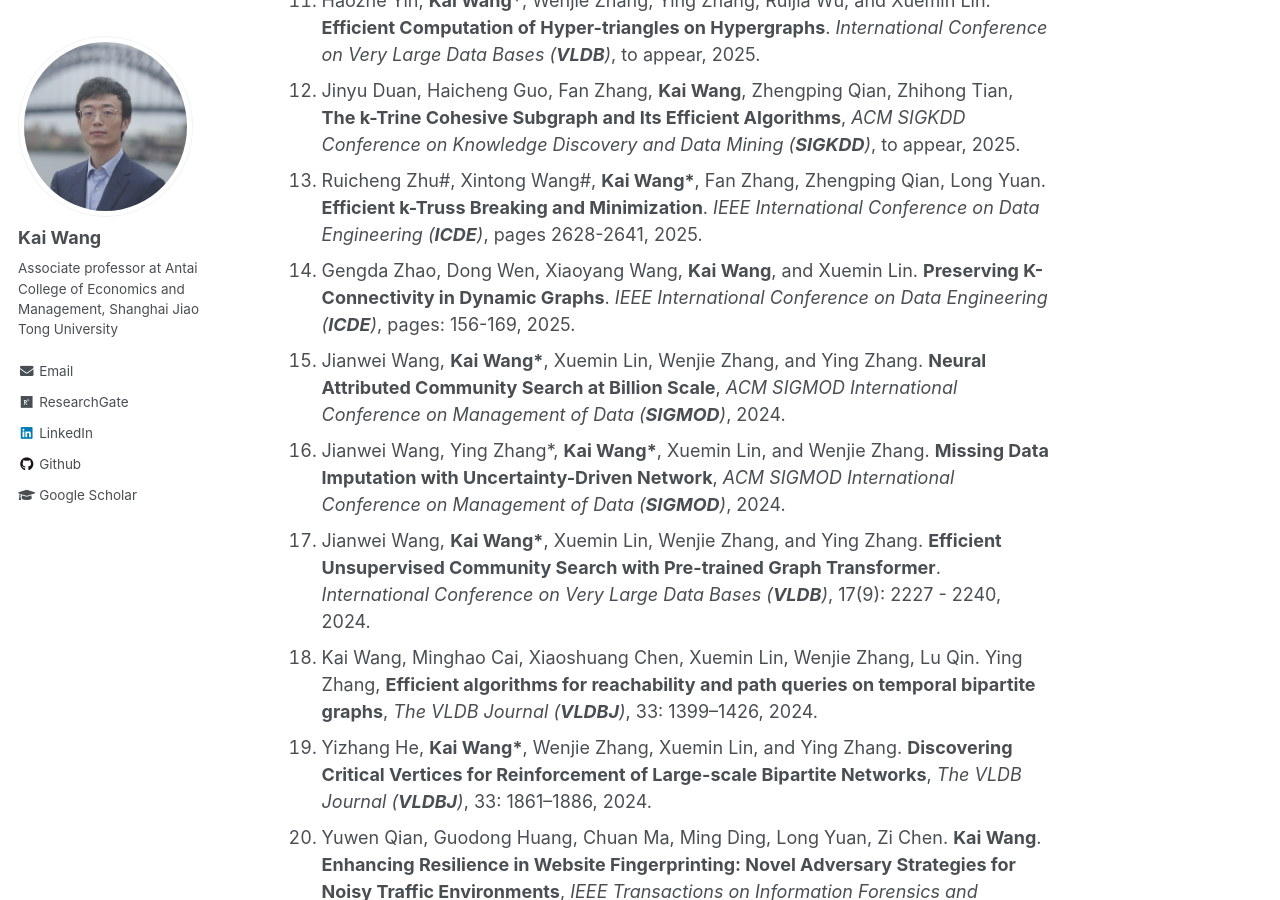
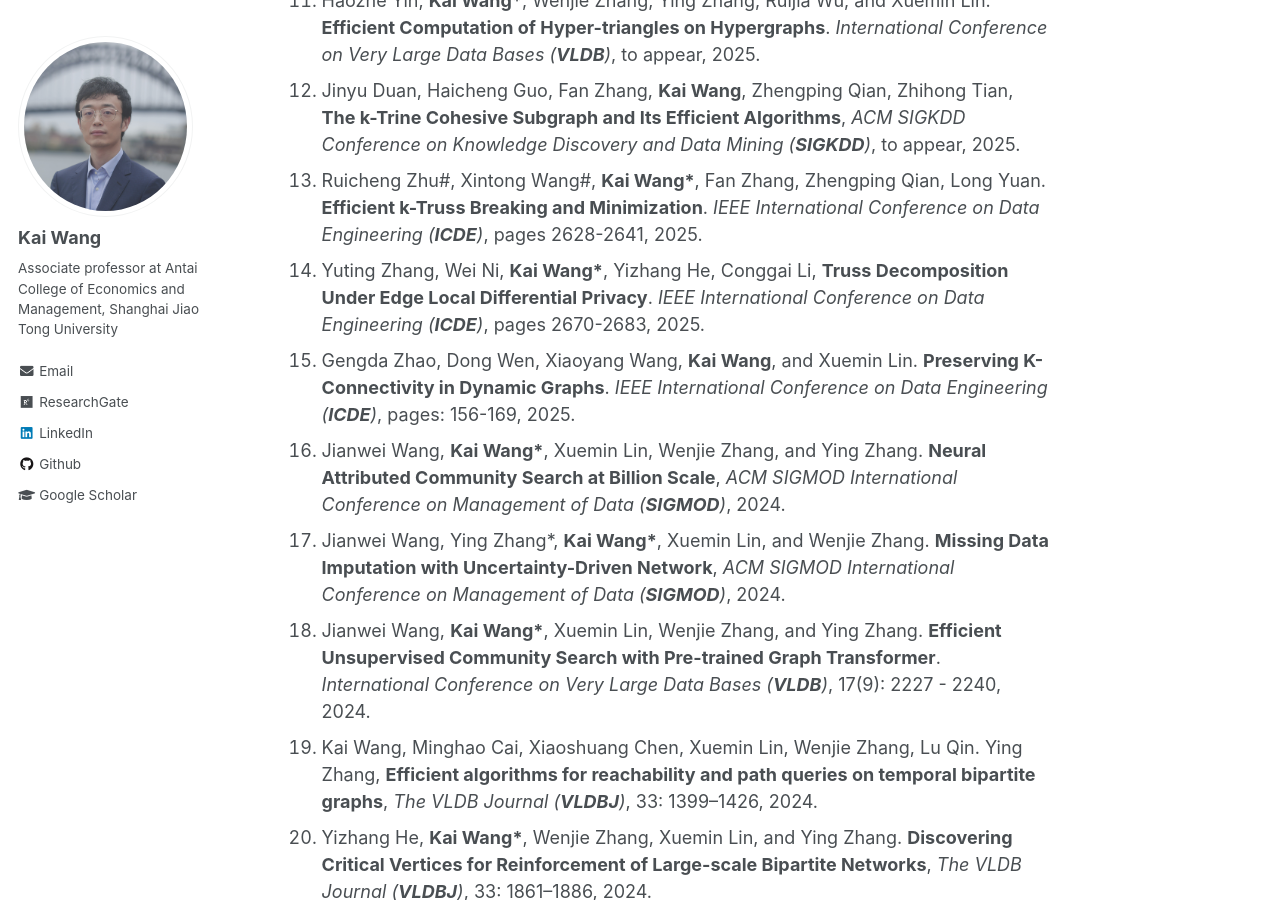
Before and after one commit to cs-kaiwang/cs-kaiwang.github.io, a Jekyll site: the page built from _pages/about.md, in a window 1280 px wide and 900 px high, scrolled down 1634 px. Built offline with Jekyll 4.4.1, drawn with Linux system fonts in a browser that asks for light colours.

Commit message:
Update about.md

```diff
--- a/_pages/about.md
+++ b/_pages/about.md
@@ -31,52 +31,53 @@ Selected Publications and Preprints (* indicates corresponding author)
 11. Haozhe Yin, **Kai Wang\***, Wenjie Zhang, Ying Zhang, Ruijia Wu, and Xuemin Lin. **Efficient Computation of Hyper-triangles on Hypergraphs**. *International Conference on Very Large Data Bases (**VLDB**)*, to appear, 2025.
 12. Jinyu Duan, Haicheng Guo, Fan Zhang, **Kai Wang**, Zhengping Qian, Zhihong Tian, **The k-Trine Cohesive Subgraph and Its Efficient Algorithms**, *ACM SIGKDD Conference on Knowledge Discovery and Data Mining (**SIGKDD**)*, to appear, 2025.
 13. Ruicheng Zhu#, Xintong Wang#, **Kai Wang\***, Fan Zhang, Zhengping Qian, Long Yuan. **Efficient k-Truss Breaking and Minimization**. *IEEE International Conference on Data Engineering (**ICDE**)*, pages 2628-2641, 2025.
-14. Gengda Zhao, Dong Wen, Xiaoyang Wang, **Kai Wang**, and Xuemin Lin. **Preserving K-Connectivity in Dynamic Graphs**. *IEEE International Conference on Data Engineering (**ICDE**)*, pages: 156-169, 2025.
-15. Jianwei Wang, **Kai Wang\***, Xuemin Lin, Wenjie Zhang, and Ying Zhang. **Neural Attributed Community Search at Billion Scale**, *ACM SIGMOD International Conference on Management of Data (**SIGMOD**)*, 2024.
-16. Jianwei Wang, Ying Zhang\*, **Kai Wang\***, Xuemin Lin, and Wenjie Zhang. **Missing Data Imputation with Uncertainty-Driven Network**, *ACM SIGMOD International Conference on Management of Data (**SIGMOD**)*, 2024.
-17. Jianwei Wang, **Kai Wang\***, Xuemin Lin, Wenjie Zhang, and Ying Zhang. **Efficient Unsupervised Community Search with Pre-trained Graph Transformer**. *International Conference on Very Large Data Bases (**VLDB**)*, 17(9): 2227 - 2240, 2024.
-18. Kai Wang, Minghao Cai, Xiaoshuang Chen, Xuemin Lin, Wenjie Zhang, Lu Qin. Ying Zhang, **Efficient algorithms for reachability and path queries on temporal bipartite graphs**, *The VLDB Journal (**VLDBJ**)*, 33: 1399–1426, 2024.
-19. Yizhang He, **Kai Wang\***, Wenjie Zhang, Xuemin Lin, and Ying Zhang. **Discovering Critical Vertices for Reinforcement of Large-scale Bipartite Networks**, *The VLDB Journal (**VLDBJ**)*, 33: 1861–1886, 2024.
-20. Yuwen Qian, Guodong Huang, Chuan Ma, Ming Ding, Long Yuan, Zi Chen. **Kai Wang**. **Enhancing Resilience in Website Fingerprinting: Novel Adversary Strategies for Noisy Traffic Environments**, *IEEE Transactions on Information Forensics and Security (**TIFS**)*, 19: 7216 - 7231, 2024.
-21. Hanchen Wang, **Kai Wang**, Wenjie Zhang, and Ying Zhang. **Bipartite Graph Analytics: Current Techniques and Future Trends** (Tutorial), *IEEE International Conference on Data Engineering (**ICDE**)*, 2024.
-22. Yizhang He, **Kai Wang\***, Wenjie Zhang, Xuemin Lin, Wei Ni, and Ying Zhang. **Butterfly Counting over Bipartite Graphs with Local Differential Privacy**, *IEEE International Conference on Data Engineering (**ICDE**)*, 2024.
-23. Shunyang Li, **Kai Wang\***, Xuemin Lin, Wenjie Zhang, Yizhang He, and Long Yuan. **Querying Historical Cohesive Subgraphs over Temporal Bipartite Graphs**, *IEEE International Conference on Data Engineering (**ICDE**)*, 2024.
-24. Yitong Song, **Kai Wang**, Bin Yao, Zhida Chen, Jiong Xie, and Feifei Li. **Efficient Reverse k Approximate Nearest Neighbor Search over High-Dimensional Vectors**, *IEEE International Conference on Data Engineering (**ICDE**)*, 2024.
-25. Jiujian Chen, **Kai Wang**, Rong-Hua Li, Hongchao Qin, Xuemin Lin, and Guoren Wang. **Maximal Biclique Enumeration: A Prefix Tree Based Approach**, *IEEE International Conference on Data Engineering (**ICDE**)*, 2024.
-26. Yue Zeng, Hongchao Qin, Rong-Hua Li, **Kai Wang**, Guoren Wang, and Xuemin Lin. **Mining Quasi-Periodic Communities in Temporal Network**, *IEEE International Conference on Data Engineering (**ICDE**)*, 2024.
-27. Siyi Teng, Jiadong Xie, Fan Zhang, Can Lu, Juntao Fang, **Kai Wang**, **Optimizing Network Resilience via Vertex Anchoring**, *The Web Conference (oral)*, 2024.
-28. Yuting Zhang, **Kai Wang\***, Wenjie Zhang, Wei Ni, and Xuemin Lin, **Size-bounded Community Search over Large Bipartite Graphs**, *International Conference on Extending Database Technology (EDBT)*, 2024.
-29. Xinwei Cai, Xiangyu Ke, **Kai Wang**, Lu Chen, Tianming Zhang, Qing Liu, and Yunjun Gao. **Efficient Temporal Butterfly Counting and Enumeration on Temporal Bipartite Graphs**. *International Conference on Very Large Data Bases (**VLDB**)*, 17(4): 657 - 670, 2023.
-30. Siyi Teng, Jiadong Xie, Mingkai Zhang, Kai Wang, and Fan Zhang. **IMinimize: A System for Negative Influence Minimization via Vertex Blocking**, *The Conference on Information and Knowledge Management (CIKM)*, pages 5101–5105, 2023.
-31. Yizhang He, **Kai Wang\***, Wenjie Zhang, Xuemin Lin, and Ying Zhang. **Scaling Up k-Clique Densest Subgraph Detection**, *ACM SIGMOD International Conference on Management of Data (**SIGMOD**)*, 1(1): 1-26, 2023.
-32. Fan Zhang, Qingyuan Linghu, Jiadong Xie, **Kai Wang\***, Xuemin Lin. Wenjie Zhang, **Quantifying Node Importance over Network Structural Stability**, *ACM SIGKDD Conference on Knowledge Discovery and Data Mining (**SIGKDD**)*, pages 3217-3228, 2023.
-33. Yiwei Zhao, Zi Chen, Long Yuan, Xuemin Lin, and **Kai Wang**. **Index-Based Biclique Percolation Communities Search on Bipartite graphs**, *IEEE International Conference on Data Engineering (**ICDE**)*, pages 2699-2712, 2023.
-34. Jiadong Xie, Fan Zhang, **Kai Wang**, Xuemin Lin, and Wenjie Zhang. **Minimizing the Influence of Misinformation via Vertex Blocking**, *IEEE International Conference on Data Engineering (**ICDE**)*, pages 789-801, 2023.
-35. **Kai Wang**, Gengda Zhao, Wenjie Zhang, Xuemin Lin, Ying Zhang, Yizhang He, Chunxiao Li. **Cohesive Subgraph Discovery over Uncertain Bipartite Graphs**, *IEEE Transactions on Knowledge and Data Engineering (**TKDE**)*, 35(11):11165 - 11179, 2023.
-36. **Kai Wang**, Xuemin Lin, Lu Qin, Wenjie Zhang, and Ying Zhang. **Accelerated butterfly counting with vertex priority on bipartite graphs**, *The VLDB Journal (**VLDBJ**)*, 32(2): 257-281, 2022.
-37. Yixiang Fang, **Kai Wang**, Xuemin Lin, and Wenjie Zhang. **Cohesive Subgraph Search over Big Heterogeneous Information Networks** (Book), *Springer Briefs in Computer Science*, Springer Nature, ISBN: 978-3-030-97568-5, 2022.
-38. Yuren Mao, Yaobo Liang, Nan Duan, Haobo Wang, **Kai Wang**, Lu Chen, and Yunjun Gao, **Less-forgetting Multi-lingual Fine-tuning**, *Conference on Neural Information Processing Systems (**NeurIPS**)*, pages 14917-14928, 2022.
-39. **Kai Wang**, Wenjie Zhang, Xuemin Lin, Lu Qin, and Alexander Zhou. **Efficient Personalized Maximum Biclique Search**, *IEEE International Conference on Data Engineering (**ICDE**)*, pages 498-511, 2022.
-40. **Kai Wang**, Wenjie Zhang, Xuemin Lin, Ying Zhang, and Shunyang Li. **Discovering Hierarchy of Bipartite Graphs with Cohesive Subgraphs**, *IEEE International Conference on Data Engineering (**ICDE**)*, pages 2291-2305, 2022.
-41. Gengda Zhao, **Kai Wang\***, Wenjie Zhang, Xuemin Lin, Ying Zhang, and Yizhang He. **Efficient Computation of Cohesive Subgraphs in Uncertain Bipartite Graphs**, *IEEE International Conference on Data Engineering (**ICDE**)*, pages 2333-2345, 2022.
-42. Yizhang He, **Kai Wang\***, Wenjie Zhang, Xuemin Lin, and Ying Zhang. **Efficient Reinforcement of Bipartite Networks at Billion Scale**, *IEEE International Conference on Data Engineering (**ICDE**)*, pages 446-458, 2022.
-43. **Kai Wang**, Wenjie Zhang, Ying Zhang, Lu Qin, and Yuting Zhang. **Discovering Significant Communities on Bipartite Graphs: An Index-based Approach**, *IEEE Transactions on Knowledge and Data Engineering (**TKDE**)*, 35(3): 2471-2485, 2021.
-44. Yuting Zhang, **Kai Wang\***, Wenjie Zhang, Xuemin Lin, and Ying Zhang. **Pareto-Optimal Community Search on Large Bipartite Graphs**, *The Conference on Information and Knowledge Management (CIKM)*, pages 2647-2656, 2021.
-45. **Kai Wang**, Yiheng Hu, Xuemin Lin, Wenjie Zhang, Lu Qin, and Ying Zhang. **CohBGA: A Cohesive Structure Based Bipartite Graph Analytics System** (Demo), *The Conference on Information and Knowledge Management (CIKM)*, pages 4799-4803, 2021.
-46. Xiaoshuang Chen, **Kai Wang\***, Xuemin Lin, Wenjie Zhang, Lu Qin, and Ying Zhang. **Efficiently Answering Reachability and Path Queries on Temporal Bipartite Graphs**, *International Conference on Very Large Data Bases (**VLDB**)*, 14(10): 1845-1858, 2021.
-47. Yixiang Fang, **Kai Wang**, Xuemin Lin, and Wenjie Zhang. **Cohesive Subgraph Search over Big Heterogeneous Information Networks: Applications, Challenges, and Solutions** (Tutorial), *ACM SIGMOD International Conference on Management of Data (**SIGMOD**)*, pages 2829-2838, 2021.
-48. **Kai Wang**, Xuemin Lin, Lu Qin, Wenjie Zhang, and Ying Zhang. **Towards Efficient Solutions of Bitruss Decomposition for Large-scale Bipartite Graphs**, *The VLDB Journal (**VLDBJ**)*, 31(2): 203-226, 2021.
-49. Yizhang He, **Kai Wang\***, Wenjie Zhang, Xuemin Lin, and Ying Zhang. **Exploring Cohesive Subgraphs with Vertex Engagement and Tie Strength in Bipartite Graphs**, *Information Sciences*, 572: 277-296, 2021.
-50. Fan Zhang, Jiadong Xie, **Kai Wang**, Shiyu Yang, Yu Jiang. **Discovering Key Users for Defending Network Structural Stability**, *World Wide Web*, 25(2): 679-701, 2021.
-51. Bo Tang, Man Lung Yiu, Kyriakos Mouratidis, Jiahao Zhang, and **Kai Wang**. **On Discovering Motifs and Frequent Patterns in Spatial Trajectories with Discrete Frechet Distance**, *GeoInformatica*, 26(1): 29-66, 2021.
-52. **Kai Wang**, Wenjie Zhang, Xuemin Lin, Ying Zhang, Lu Qin, and Yuting Zhang. **Efficient and Effective Community Search on Large-scale Bipartite Graphs**, *IEEE International Conference on Data Engineering (**ICDE**)*, pages 85-96, 2021.
-53. **Kai Wang**, Shuting Wang, Xin Cao, and Lu Qin. **Efficient Radius-bounded Community Search in Geo-social Networks**, *IEEE Transactions on Knowledge and Data Engineering (**TKDE**)*, 34(9): 4186-4200, 2020.
-54. Maryam Ghafouri, **Kai Wang\***, Fan Zhang, Ying Zhang, and Xuemin Lin. **Efficient Graph Hierarchical Decomposition With User Engagement And Tie Strength**, *International Conference on Database Systems for Advanced Applications (DASFAA)*, pages 448-465, 2020.
-55. **Kai Wang**, Xuemin Lin, Lu Qin, Wenjie Zhang, and Ying Zhang. **Efficient Bitruss Decomposition for Large-scale Bipartite Graphs**, *IEEE International Conference on Data Engineering (**ICDE**)*, pages 661-672, 2020.
-56. **Kai Wang**, Xuemin Lin, Lu Qin, Wenjie Zhang, and Ying Zhang. **Vertex Priority Based Butterfly Counting for Large-scale Bipartite Networks**, *International Conference on Very Large Data Bases (**VLDB**)*, 12(10): 1139-1152, 2019.
-57. **Kai Wang**, Xin Cao, Xuemin Lin, Wenjie Zhang, and Lu Qin. **Efficient Computing of Radius-bounded k-cores**, *IEEE International Conference on Data Engineering (**ICDE**)*, pages 233-244, 2018.
-58. Bo Tang, Man Lung Yiu, Kyriakos Mouratidis, and **Kai Wang**. **Efficient Motif Discovery in Spatial Trajectories using Discrete Fréchet Distance**, *International Conference on Extending Database Technology (EDBT)*, pages 378-389, 2017.
-59. Lu Chen, Yunjun Gao, **Kai Wang**, Christian S Jensen, and Gang Chen. **Answering Why-not Questions on Metric Probabilistic Range Queries**, *IEEE International Conference on Data Engineering (**ICDE**)*, pages 767-778, 2016.
+14. Yuting Zhang, Wei Ni, **Kai Wang\***, Yizhang He, Conggai Li, **Truss Decomposition Under Edge Local Differential Privacy**. *IEEE International Conference on Data Engineering (**ICDE**)*, pages 2670-2683, 2025.
+15. Gengda Zhao, Dong Wen, Xiaoyang Wang, **Kai Wang**, and Xuemin Lin. **Preserving K-Connectivity in Dynamic Graphs**. *IEEE International Conference on Data Engineering (**ICDE**)*, pages: 156-169, 2025.
+16. Jianwei Wang, **Kai Wang\***, Xuemin Lin, Wenjie Zhang, and Ying Zhang. **Neural Attributed Community Search at Billion Scale**, *ACM SIGMOD International Conference on Management of Data (**SIGMOD**)*, 2024.
+17. Jianwei Wang, Ying Zhang\*, **Kai Wang\***, Xuemin Lin, and Wenjie Zhang. **Missing Data Imputation with Uncertainty-Driven Network**, *ACM SIGMOD International Conference on Management of Data (**SIGMOD**)*, 2024.
+18. Jianwei Wang, **Kai Wang\***, Xuemin Lin, Wenjie Zhang, and Ying Zhang. **Efficient Unsupervised Community Search with Pre-trained Graph Transformer**. *International Conference on Very Large Data Bases (**VLDB**)*, 17(9): 2227 - 2240, 2024.
+19. Kai Wang, Minghao Cai, Xiaoshuang Chen, Xuemin Lin, Wenjie Zhang, Lu Qin. Ying Zhang, **Efficient algorithms for reachability and path queries on temporal bipartite graphs**, *The VLDB Journal (**VLDBJ**)*, 33: 1399–1426, 2024.
+20. Yizhang He, **Kai Wang\***, Wenjie Zhang, Xuemin Lin, and Ying Zhang. **Discovering Critical Vertices for Reinforcement of Large-scale Bipartite Networks**, *The VLDB Journal (**VLDBJ**)*, 33: 1861–1886, 2024.
+21. Yuwen Qian, Guodong Huang, Chuan Ma, Ming Ding, Long Yuan, Zi Chen. **Kai Wang**. **Enhancing Resilience in Website Fingerprinting: Novel Adversary Strategies for Noisy Traffic Environments**, *IEEE Transactions on Information Forensics and Security (**TIFS**)*, 19: 7216 - 7231, 2024.
+22. Hanchen Wang, **Kai Wang**, Wenjie Zhang, and Ying Zhang. **Bipartite Graph Analytics: Current Techniques and Future Trends** (Tutorial), *IEEE International Conference on Data Engineering (**ICDE**)*, 2024.
+23. Yizhang He, **Kai Wang\***, Wenjie Zhang, Xuemin Lin, Wei Ni, and Ying Zhang. **Butterfly Counting over Bipartite Graphs with Local Differential Privacy**, *IEEE International Conference on Data Engineering (**ICDE**)*, 2024.
+24. Shunyang Li, **Kai Wang\***, Xuemin Lin, Wenjie Zhang, Yizhang He, and Long Yuan. **Querying Historical Cohesive Subgraphs over Temporal Bipartite Graphs**, *IEEE International Conference on Data Engineering (**ICDE**)*, 2024.
+25. Yitong Song, **Kai Wang**, Bin Yao, Zhida Chen, Jiong Xie, and Feifei Li. **Efficient Reverse k Approximate Nearest Neighbor Search over High-Dimensional Vectors**, *IEEE International Conference on Data Engineering (**ICDE**)*, 2024.
+26. Jiujian Chen, **Kai Wang**, Rong-Hua Li, Hongchao Qin, Xuemin Lin, and Guoren Wang. **Maximal Biclique Enumeration: A Prefix Tree Based Approach**, *IEEE International Conference on Data Engineering (**ICDE**)*, 2024.
+27. Yue Zeng, Hongchao Qin, Rong-Hua Li, **Kai Wang**, Guoren Wang, and Xuemin Lin. **Mining Quasi-Periodic Communities in Temporal Network**, *IEEE International Conference on Data Engineering (**ICDE**)*, 2024.
+28. Siyi Teng, Jiadong Xie, Fan Zhang, Can Lu, Juntao Fang, **Kai Wang**, **Optimizing Network Resilience via Vertex Anchoring**, *The Web Conference (oral)*, 2024.
+29. Yuting Zhang, **Kai Wang\***, Wenjie Zhang, Wei Ni, and Xuemin Lin, **Size-bounded Community Search over Large Bipartite Graphs**, *International Conference on Extending Database Technology (EDBT)*, 2024.
+30. Xinwei Cai, Xiangyu Ke, **Kai Wang**, Lu Chen, Tianming Zhang, Qing Liu, and Yunjun Gao. **Efficient Temporal Butterfly Counting and Enumeration on Temporal Bipartite Graphs**. *International Conference on Very Large Data Bases (**VLDB**)*, 17(4): 657 - 670, 2023.
+31. Siyi Teng, Jiadong Xie, Mingkai Zhang, Kai Wang, and Fan Zhang. **IMinimize: A System for Negative Influence Minimization via Vertex Blocking**, *The Conference on Information and Knowledge Management (CIKM)*, pages 5101–5105, 2023.
+32. Yizhang He, **Kai Wang\***, Wenjie Zhang, Xuemin Lin, and Ying Zhang. **Scaling Up k-Clique Densest Subgraph Detection**, *ACM SIGMOD International Conference on Management of Data (**SIGMOD**)*, 1(1): 1-26, 2023.
+33. Fan Zhang, Qingyuan Linghu, Jiadong Xie, **Kai Wang\***, Xuemin Lin. Wenjie Zhang, **Quantifying Node Importance over Network Structural Stability**, *ACM SIGKDD Conference on Knowledge Discovery and Data Mining (**SIGKDD**)*, pages 3217-3228, 2023.
+34. Yiwei Zhao, Zi Chen, Long Yuan, Xuemin Lin, and **Kai Wang**. **Index-Based Biclique Percolation Communities Search on Bipartite graphs**, *IEEE International Conference on Data Engineering (**ICDE**)*, pages 2699-2712, 2023.
+35. Jiadong Xie, Fan Zhang, **Kai Wang**, Xuemin Lin, and Wenjie Zhang. **Minimizing the Influence of Misinformation via Vertex Blocking**, *IEEE International Conference on Data Engineering (**ICDE**)*, pages 789-801, 2023.
+36. **Kai Wang**, Gengda Zhao, Wenjie Zhang, Xuemin Lin, Ying Zhang, Yizhang He, Chunxiao Li. **Cohesive Subgraph Discovery over Uncertain Bipartite Graphs**, *IEEE Transactions on Knowledge and Data Engineering (**TKDE**)*, 35(11):11165 - 11179, 2023.
+37. **Kai Wang**, Xuemin Lin, Lu Qin, Wenjie Zhang, and Ying Zhang. **Accelerated butterfly counting with vertex priority on bipartite graphs**, *The VLDB Journal (**VLDBJ**)*, 32(2): 257-281, 2022.
+38. Yixiang Fang, **Kai Wang**, Xuemin Lin, and Wenjie Zhang. **Cohesive Subgraph Search over Big Heterogeneous Information Networks** (Book), *Springer Briefs in Computer Science*, Springer Nature, ISBN: 978-3-030-97568-5, 2022.
+39. Yuren Mao, Yaobo Liang, Nan Duan, Haobo Wang, **Kai Wang**, Lu Chen, and Yunjun Gao, **Less-forgetting Multi-lingual Fine-tuning**, *Conference on Neural Information Processing Systems (**NeurIPS**)*, pages 14917-14928, 2022.
+40. **Kai Wang**, Wenjie Zhang, Xuemin Lin, Lu Qin, and Alexander Zhou. **Efficient Personalized Maximum Biclique Search**, *IEEE International Conference on Data Engineering (**ICDE**)*, pages 498-511, 2022.
+41. **Kai Wang**, Wenjie Zhang, Xuemin Lin, Ying Zhang, and Shunyang Li. **Discovering Hierarchy of Bipartite Graphs with Cohesive Subgraphs**, *IEEE International Conference on Data Engineering (**ICDE**)*, pages 2291-2305, 2022.
+42. Gengda Zhao, **Kai Wang\***, Wenjie Zhang, Xuemin Lin, Ying Zhang, and Yizhang He. **Efficient Computation of Cohesive Subgraphs in Uncertain Bipartite Graphs**, *IEEE International Conference on Data Engineering (**ICDE**)*, pages 2333-2345, 2022.
+43. Yizhang He, **Kai Wang\***, Wenjie Zhang, Xuemin Lin, and Ying Zhang. **Efficient Reinforcement of Bipartite Networks at Billion Scale**, *IEEE International Conference on Data Engineering (**ICDE**)*, pages 446-458, 2022.
+44. **Kai Wang**, Wenjie Zhang, Ying Zhang, Lu Qin, and Yuting Zhang. **Discovering Significant Communities on Bipartite Graphs: An Index-based Approach**, *IEEE Transactions on Knowledge and Data Engineering (**TKDE**)*, 35(3): 2471-2485, 2021.
+45. Yuting Zhang, **Kai Wang\***, Wenjie Zhang, Xuemin Lin, and Ying Zhang. **Pareto-Optimal Community Search on Large Bipartite Graphs**, *The Conference on Information and Knowledge Management (CIKM)*, pages 2647-2656, 2021.
+46. **Kai Wang**, Yiheng Hu, Xuemin Lin, Wenjie Zhang, Lu Qin, and Ying Zhang. **CohBGA: A Cohesive Structure Based Bipartite Graph Analytics System** (Demo), *The Conference on Information and Knowledge Management (CIKM)*, pages 4799-4803, 2021.
+47. Xiaoshuang Chen, **Kai Wang\***, Xuemin Lin, Wenjie Zhang, Lu Qin, and Ying Zhang. **Efficiently Answering Reachability and Path Queries on Temporal Bipartite Graphs**, *International Conference on Very Large Data Bases (**VLDB**)*, 14(10): 1845-1858, 2021.
+48. Yixiang Fang, **Kai Wang**, Xuemin Lin, and Wenjie Zhang. **Cohesive Subgraph Search over Big Heterogeneous Information Networks: Applications, Challenges, and Solutions** (Tutorial), *ACM SIGMOD International Conference on Management of Data (**SIGMOD**)*, pages 2829-2838, 2021.
+49. **Kai Wang**, Xuemin Lin, Lu Qin, Wenjie Zhang, and Ying Zhang. **Towards Efficient Solutions of Bitruss Decomposition for Large-scale Bipartite Graphs**, *The VLDB Journal (**VLDBJ**)*, 31(2): 203-226, 2021.
+50. Yizhang He, **Kai Wang\***, Wenjie Zhang, Xuemin Lin, and Ying Zhang. **Exploring Cohesive Subgraphs with Vertex Engagement and Tie Strength in Bipartite Graphs**, *Information Sciences*, 572: 277-296, 2021.
+51. Fan Zhang, Jiadong Xie, **Kai Wang**, Shiyu Yang, Yu Jiang. **Discovering Key Users for Defending Network Structural Stability**, *World Wide Web*, 25(2): 679-701, 2021.
+52. Bo Tang, Man Lung Yiu, Kyriakos Mouratidis, Jiahao Zhang, and **Kai Wang**. **On Discovering Motifs and Frequent Patterns in Spatial Trajectories with Discrete Frechet Distance**, *GeoInformatica*, 26(1): 29-66, 2021.
+53. **Kai Wang**, Wenjie Zhang, Xuemin Lin, Ying Zhang, Lu Qin, and Yuting Zhang. **Efficient and Effective Community Search on Large-scale Bipartite Graphs**, *IEEE International Conference on Data Engineering (**ICDE**)*, pages 85-96, 2021.
+54. **Kai Wang**, Shuting Wang, Xin Cao, and Lu Qin. **Efficient Radius-bounded Community Search in Geo-social Networks**, *IEEE Transactions on Knowledge and Data Engineering (**TKDE**)*, 34(9): 4186-4200, 2020.
+55. Maryam Ghafouri, **Kai Wang\***, Fan Zhang, Ying Zhang, and Xuemin Lin. **Efficient Graph Hierarchical Decomposition With User Engagement And Tie Strength**, *International Conference on Database Systems for Advanced Applications (DASFAA)*, pages 448-465, 2020.
+56. **Kai Wang**, Xuemin Lin, Lu Qin, Wenjie Zhang, and Ying Zhang. **Efficient Bitruss Decomposition for Large-scale Bipartite Graphs**, *IEEE International Conference on Data Engineering (**ICDE**)*, pages 661-672, 2020.
+57. **Kai Wang**, Xuemin Lin, Lu Qin, Wenjie Zhang, and Ying Zhang. **Vertex Priority Based Butterfly Counting for Large-scale Bipartite Networks**, *International Conference on Very Large Data Bases (**VLDB**)*, 12(10): 1139-1152, 2019.
+58. **Kai Wang**, Xin Cao, Xuemin Lin, Wenjie Zhang, and Lu Qin. **Efficient Computing of Radius-bounded k-cores**, *IEEE International Conference on Data Engineering (**ICDE**)*, pages 233-244, 2018.
+59. Bo Tang, Man Lung Yiu, Kyriakos Mouratidis, and **Kai Wang**. **Efficient Motif Discovery in Spatial Trajectories using Discrete Fréchet Distance**, *International Conference on Extending Database Technology (EDBT)*, pages 378-389, 2017.
+60. Lu Chen, Yunjun Gao, **Kai Wang**, Christian S Jensen, and Gang Chen. **Answering Why-not Questions on Metric Probabilistic Range Queries**, *IEEE International Conference on Data Engineering (**ICDE**)*, pages 767-778, 2016.
 
 
 Talks
```
